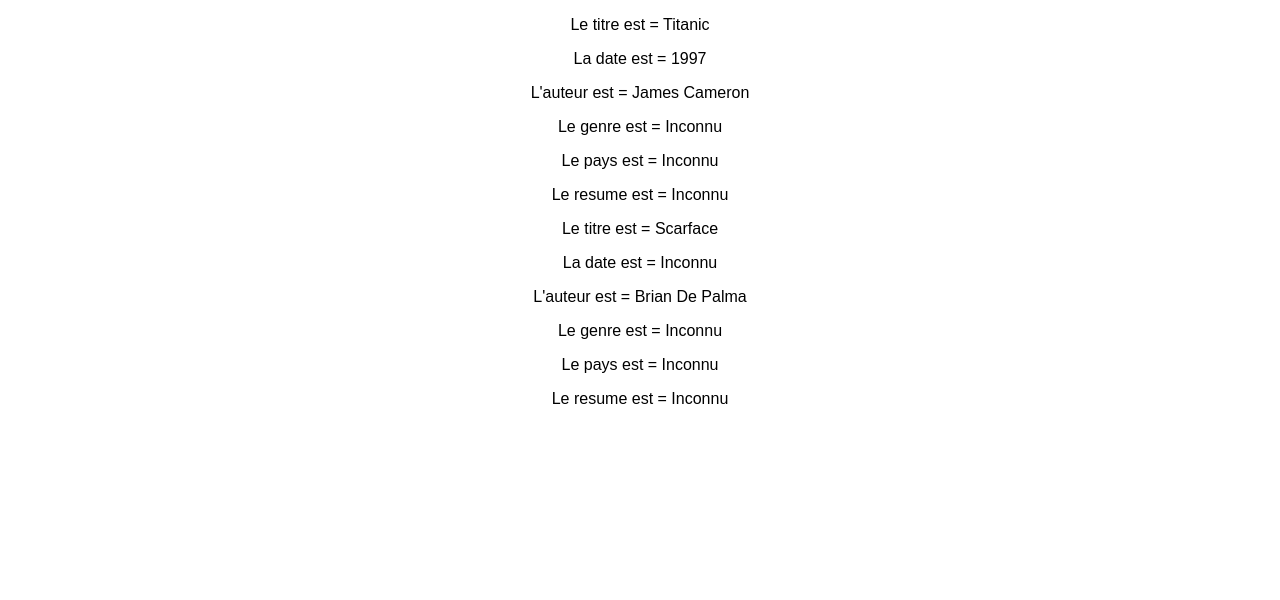
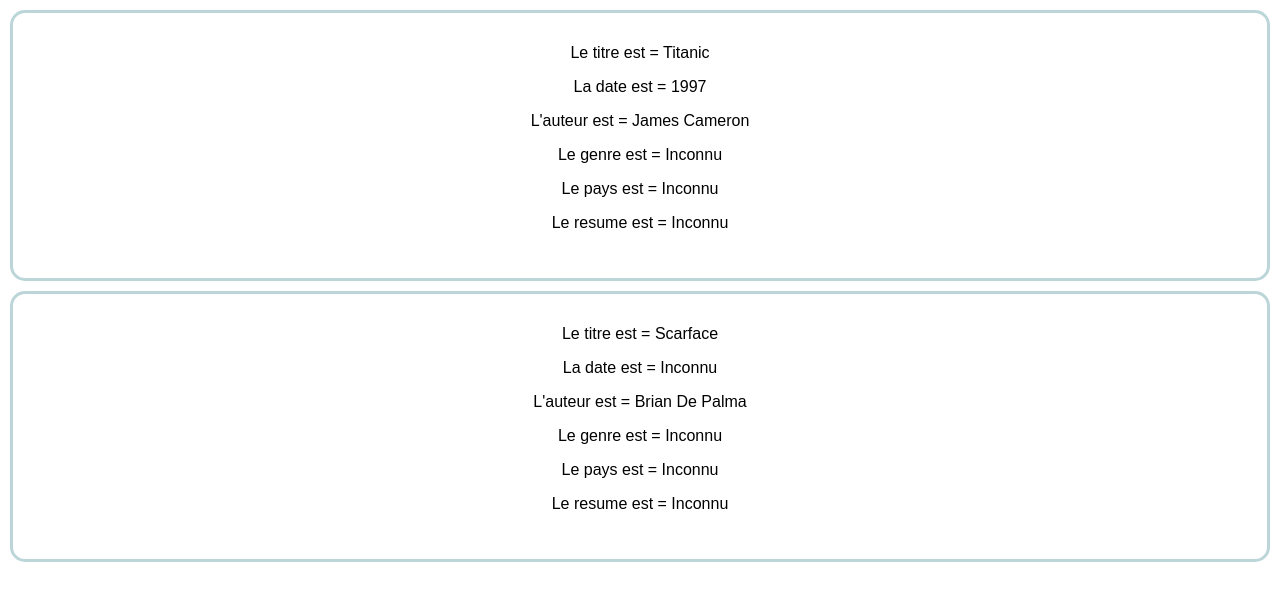
Before and after one commit to Figueto/TeamRocket, a React (Create React App) app: page / in a window 1280 px wide. Shown: the top 600 px of the page. Built offline with nearby package versions, Linux system fonts and the light colour scheme; the HTML template or start-up script is replaced by a standard one.

Commit message:
Add files via upload

```diff
--- a/src/App.css
+++ b/src/App.css
@@ -12,21 +12,37 @@
 }
 
 .Oeuvre {
+padding-top: 15px;
+padding-bottom:30px;
+margin: 10px;
+box-sizing:content-box;
+box-sizing: unset;
+border:3px rgba(31, 117, 127, .3) solid;
+border-radius:15px;
+background-color: rgba(255, 255, 255, 1);
+
+
 
 }
 
 .Grille{
-  display: grid;
+  display:grid;
   grid-template-columns: 200px 200px 200px;
   grid-template-columns: repeat(3, 1fr);
-  grid-gap: 10px;
-  grid-auto-rows: minmax(100px, auto);
+
+  /*grid-auto-rows: minmax(100px, auto);*/
 }
 
 .Colonne{
-  width: 480px;
+  width: 450px;
   height: 1000px;
-    overflow: scroll;
+  overflow: scroll;
+  border:5px rgba(0, 0, 0, .2) solid;
+  border-radius:15px;
+  margin: 2px;
+  background-color: rgba(255, 207, 153, .2);
+
+
 }
 
 .SearchBar {
@@ -67,7 +83,8 @@
 
 
 .Grille ::-webkit-scrollbar {
-    width: 20px;
+
+    width: 15px;
 }
 
 .Grille ::-webkit-scrollbar-track {
@@ -85,3 +102,13 @@
 .Grille ::-webkit-scrollbar-thumb:hover {
     background: #22617F;
 }
+
+.Date{
+  font-size:12px;
+  font-style: italic;
+}
+
+.InfosOeuvre{
+  text-align:left;
+  padding-left: 7%;
+}
```
